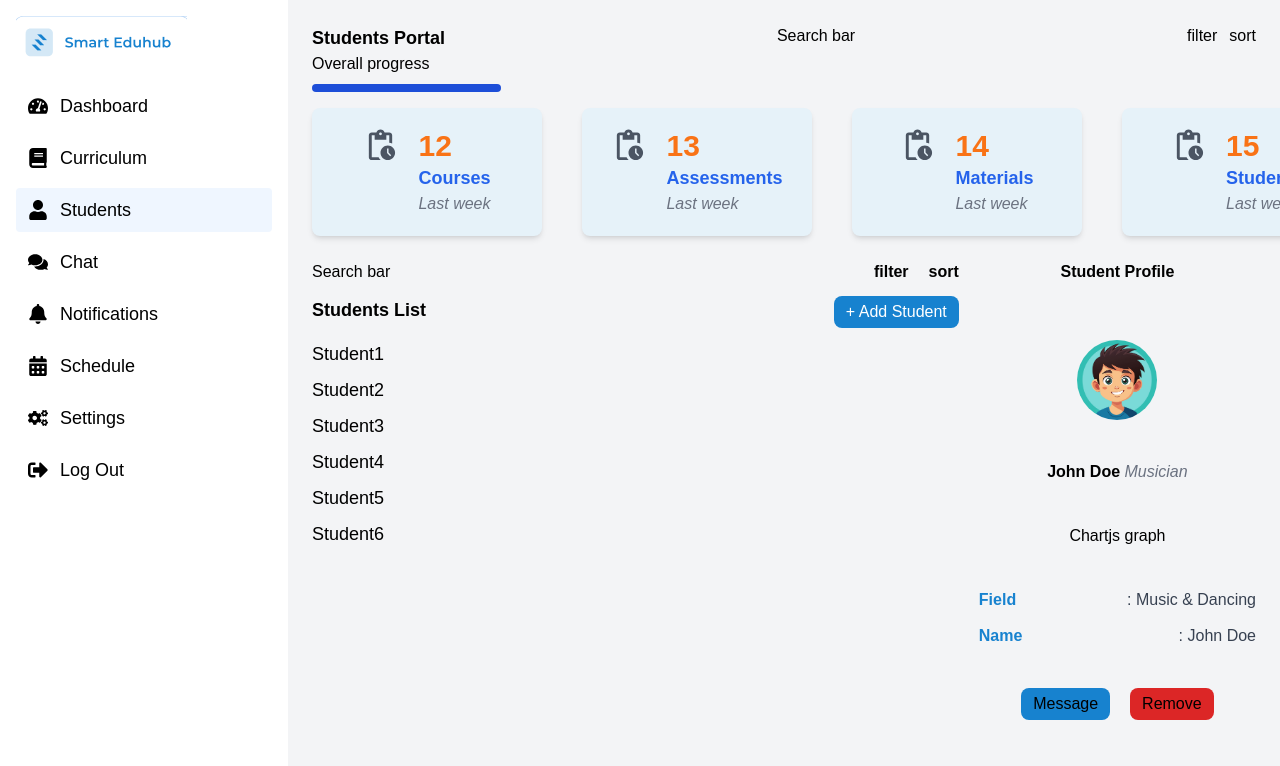
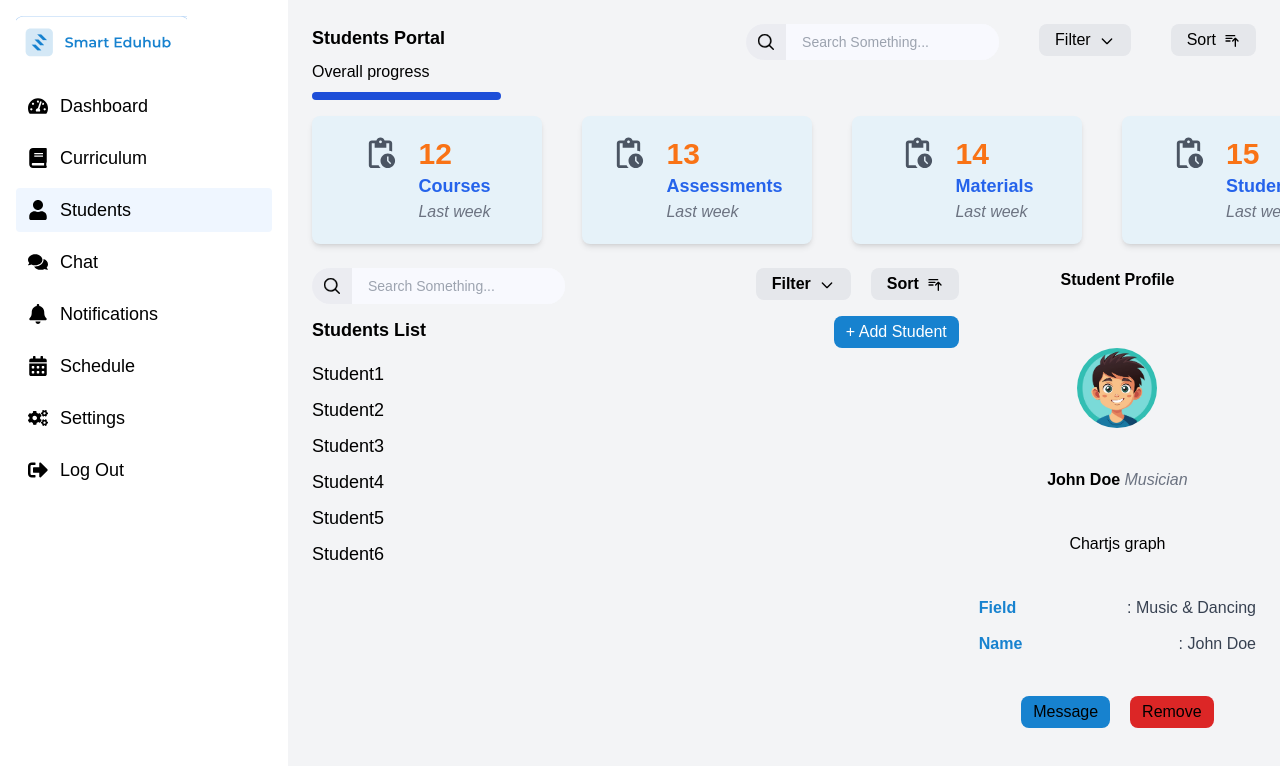
Before and after one commit to Mchiir/fms-nextjs, a Next.js app: page /Students in a window 1280 px wide. Shown: the top 766 px of the page. Built offline with nearby package versions, Linux system fonts and the light colour scheme.

Commit message:
added icons

```diff
--- a/src/app/Students/components/ProgressList.tsx
+++ b/src/app/Students/components/ProgressList.tsx
@@ -1,7 +1,5 @@
-'use client'
 import React from "react";
 import Progress, { Item } from "./Progress";
-import './styles.css'
 
 const ProgressList: React.FC = () =>{
     const progressList: Item[] = [
--- a/src/app/Students/components/StudentBody.tsx
+++ b/src/app/Students/components/StudentBody.tsx
@@ -1,18 +1,78 @@
-import React from 'react'
+'use client'
+import React, { useState } from 'react'
 import profileImage from './assets/boy.png'
 
+interface Student {
+    name: string,
+    email: string,
+    progress: number
+}
+
 const StudentBody: React.FC = () =>{
+
+    const [students, setStudents] = useState<Student[]>([
+        { name: 'John Doe', email: 'john@example.com', progress: 80 },
+        { name: 'Jane Smith', email: 'jane@example.com', progress: 60 },
+        { name: 'Bob Johnson', email: 'bob@example.com', progress: 90 },
+        { name: 'Alice Williams', email: 'alice@example.com', progress: 75 },
+      ]);
+
+      const [searchTerm, setSearchTerm] = useState('');
+      const [filterProgress, setFilterProgress] = useState<number | null>(null);
+      const [sortBy, setSortBy] = useState<'name' | 'progress'>('name');
+
+      const filteredStudents = students.filter((student) => {
+        const nameMatch = student.name.toLowerCase().includes(searchTerm.toLowerCase());
+        const progressMatch = filterProgress === null || student.progress >= filterProgress;
+        return nameMatch && progressMatch;
+      }).sort((a, b) => {
+        if (sortBy === 'name') {
+          return a.name.localeCompare(b.name);
+        } else {
+          return b.progress - a.progress;
+        }
+    });
+
     return (
         <div className='flex flex-row gap-5'>
             {/* Student list and nav elements */}
             <div className='w-[70%]'>
                 {/* navigation elements */}
                 <div className='flex flex-row justify-between mb-3'>
-                    <section>Search bar</section>
+                    <section>
+                    <div className="flex bg-[#F8F9FE] rounded-full overflow-hidden max-w-md mx-auto font-[sans-serif]">
+                        <button type='button' className="flex items-center justify-center px-3 bg-black bg-opacity-5">
+                        <svg xmlns="http://www.w3.org/2000/svg" viewBox="0 0 192.904 192.904" width="16px" className="fill-black">
+                            <path
+                            d="m190.707 180.101-47.078-47.077c11.702-14.072 18.752-32.142 18.752-51.831C162.381 36.423 125.959 0 81.191 0 36.422 0 0 36.423 0 81.193c0 44.767 36.422 81.187 81.191 81.187 19.688 0 37.759-7.049 51.831-18.751l47.079 47.078a7.474 7.474 0 0 0 5.303 2.197 7.498 7.498 0 0 0 5.303-12.803zM15 81.193C15 44.694 44.693 15 81.191 15c36.497 0 66.189 29.694 66.189 66.193 0 36.496-29.692 66.187-66.189 66.187C44.693 147.38 15 117.689 15 81.193z"
+                            stroke='black'
+                            strokeWidth={4}
+                            >
+                            </path>
+                        </svg>
+                        </button>
+                        <input type="email" placeholder="Search Something..."
+                        className="w-full outline-none bg-[#F8F9FE] text-gray-600 text-sm px-4 py-2" />
+                    </div>
+                </section>
 
                     <div className='flex flex-row gap-5 font-bold'>
-                        <section>filter</section>
-                        <section>sort</section>
+                    <section>
+                    <button className="px-4 py-1 rounded-lg bg-gray-200 hover:bg-gray-300 focus:outline-none focus:ring-2 focus:ring-blue-500">
+                            <span className="mr-2">Filter</span>
+                            <svg className="w-4 h-4 inline-block" fill="none" stroke="currentColor" viewBox="0 0 24 24" xmlns="http://www.w3.org/2000/svg">
+                                <path strokeLinecap="round" strokeLinejoin="round" strokeWidth="2" d="M19 9l-7 7-7-7"></path>
+                            </svg>
+                        </button>
+                    </section>
+                    <section>
+                        <button className="px-4 py-1 rounded-lg bg-gray-200 hover:bg-gray-300 focus:outline-none focus:ring-2 focus:ring-blue-500">
+                            <span className="mr-2">Sort</span>
+                            <svg className="w-4 h-4 inline-block" fill="none" stroke="currentColor" viewBox="0 0 24 24" xmlns="http://www.w3.org/2000/svg">
+                                <path strokeLinecap="round" strokeLinejoin="round" strokeWidth="2" d="M3 4h13M3 8h9m-9 4h6m4 0l4-4m0 0l4 4m-4-4v12"></path>
+                            </svg>
+                        </button>
+                    </section>
                     </div>
                 </div>
 
--- a/src/app/Students/components/StudentHeader.tsx
+++ b/src/app/Students/components/StudentHeader.tsx
@@ -1,13 +1,43 @@
-import React from 'react'
+import React, { useState } from 'react'
 
 const StudentHeader: React.FC = () =>{
     return (
         <div className='flex flex-row justify-between'>
             <h1 className="text-black font-bold text-lg">Students Portal</h1>
-            <div>Search bar</div>
-            <div className='flex flex-wrap gap-3'>
-                <section>filter</section>
-                <section>sort</section>
+            <div className='flex flex-wrap gap-10'>
+            <div>
+                <div className="flex bg-[#F8F9FE] rounded-full overflow-hidden max-w-xl mx-auto font-[sans-serif]">
+                            <button type='button' className="flex items-center justify-center px-3 bg-black bg-opacity-5">
+                            <svg xmlns="http://www.w3.org/2000/svg" viewBox="0 0 192.904 192.904" width="16px" className="fill-black">
+                                <path
+                                d="m190.707 180.101-47.078-47.077c11.702-14.072 18.752-32.142 18.752-51.831C162.381 36.423 125.959 0 81.191 0 36.422 0 0 36.423 0 81.193c0 44.767 36.422 81.187 81.191 81.187 19.688 0 37.759-7.049 51.831-18.751l47.079 47.078a7.474 7.474 0 0 0 5.303 2.197 7.498 7.498 0 0 0 5.303-12.803zM15 81.193C15 44.694 44.693 15 81.191 15c36.497 0 66.189 29.694 66.189 66.193 0 36.496-29.692 66.187-66.189 66.187C44.693 147.38 15 117.689 15 81.193z"
+                                stroke='black'
+                                strokeWidth={4}
+                                >
+                                </path>
+                            </svg>
+                            </button>
+                            <input type="email" placeholder="Search Something..."
+                            className="w-full outline-none bg-[#F8F9FE] text-gray-600 text-sm px-4 py-2" />
+                        </div>
+                </div>
+
+                <section>
+                    <button className="px-4 py-1 rounded-lg bg-gray-200 hover:bg-gray-300 focus:outline-none focus:ring-2 focus:ring-blue-500">
+                        <span className="mr-2">Filter</span>
+                        <svg className="w-4 h-4 inline-block" fill="none" stroke="currentColor" viewBox="0 0 24 24" xmlns="http://www.w3.org/2000/svg">
+                            <path strokeLinecap="round" strokeLinejoin="round" strokeWidth="2" d="M19 9l-7 7-7-7"></path>
+                        </svg>
+                    </button>
+                </section>
+                <section>
+                    <button className="px-4 py-1 rounded-lg bg-gray-200 hover:bg-gray-300 focus:outline-none focus:ring-2 focus:ring-blue-500">
+                        <span className="mr-2">Sort</span>
+                        <svg className="w-4 h-4 inline-block" fill="none" stroke="currentColor" viewBox="0 0 24 24" xmlns="http://www.w3.org/2000/svg">
+                            <path strokeLinecap="round" strokeLinejoin="round" strokeWidth="2" d="M3 4h13M3 8h9m-9 4h6m4 0l4-4m0 0l4 4m-4-4v12"></path>
+                        </svg>
+                    </button>
+                </section>
             </div>
         </div>
     )
--- a/src/app/Students/page.tsx
+++ b/src/app/Students/page.tsx
@@ -1,7 +1,5 @@
-'use client'
 import React from "react";
 import ProgressList from "./components/ProgressList";
-import './components/styles.css'
 import Overall from "./components/Overall";
 import StudentHeader from "./components/StudentHeader";
 import StudentBody from "./components/StudentBody";
```
